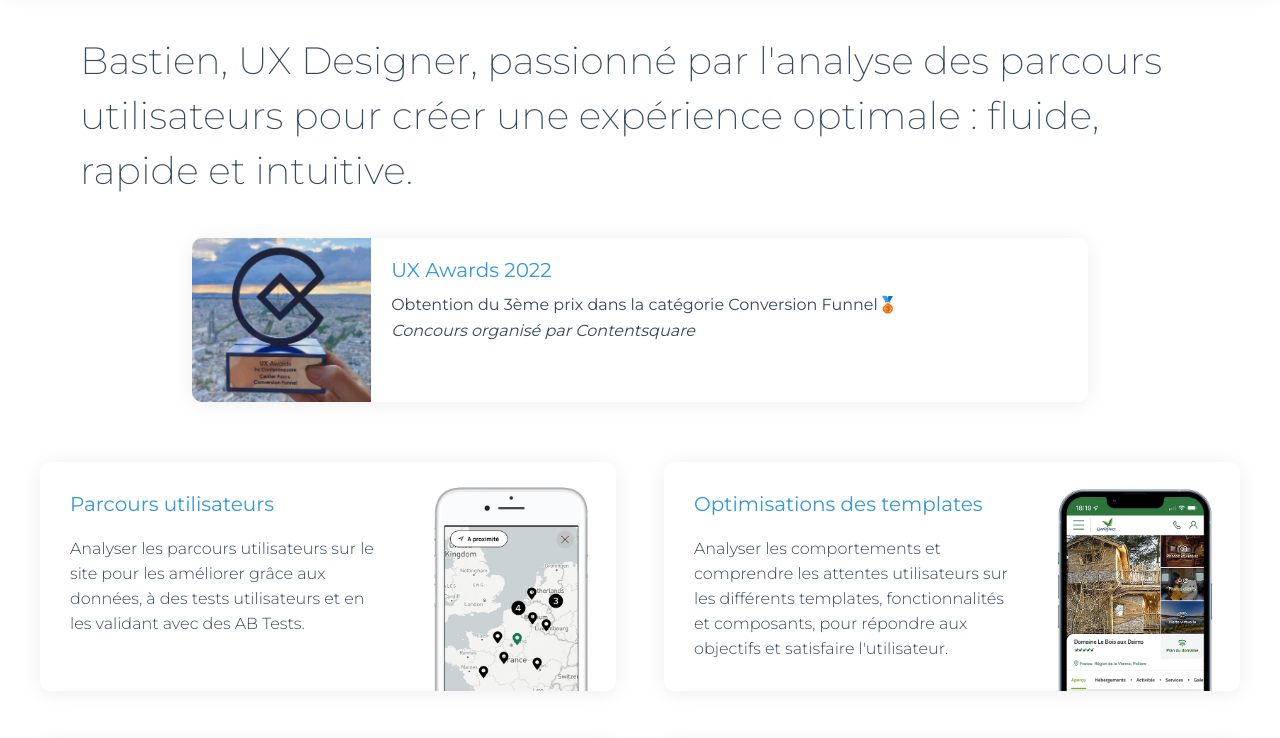
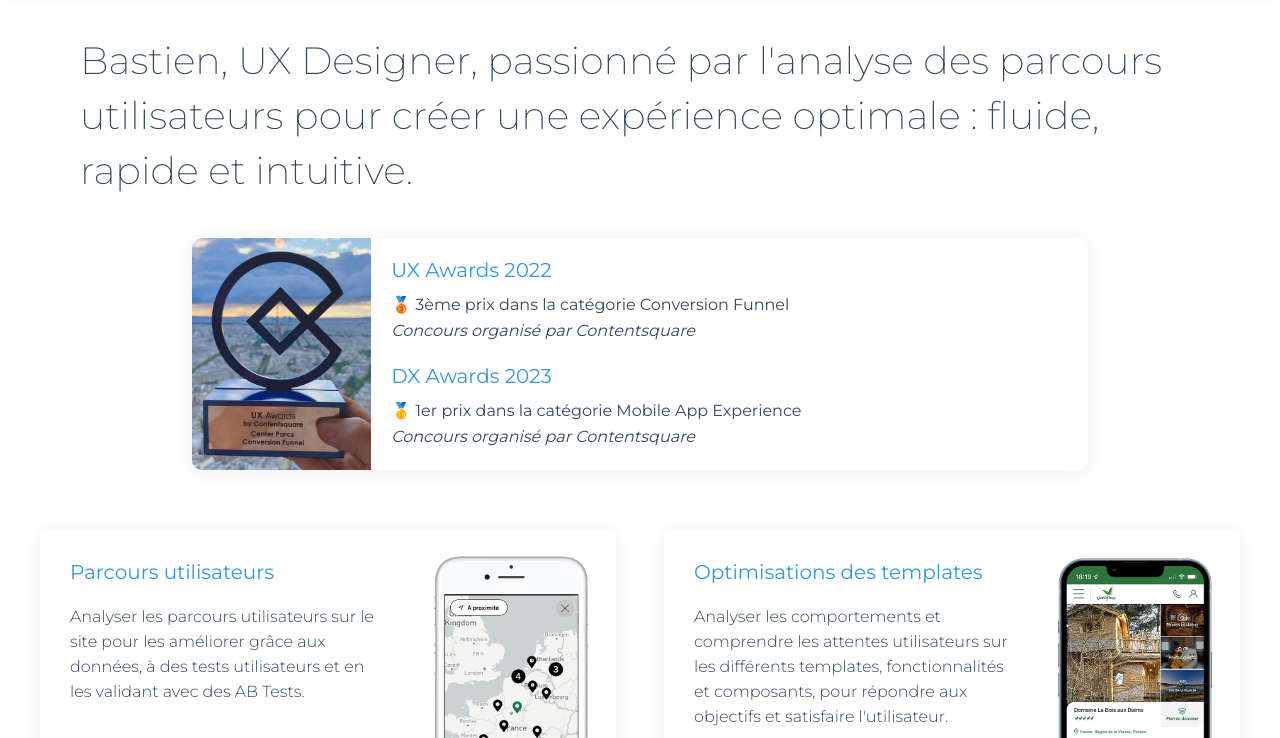
Before and after one commit to bastienbcher/resume, a plain HTML site: page index.html in a window 1280 px wide. Shown: the part 74-812 px from the top of the page. Drawn offline with nearby package versions, Linux system fonts and the light colour scheme.

Commit message:
Add files via upload

```diff
--- a/index.html
+++ b/index.html
@@ -32,7 +32,9 @@
             <div class="photo"><img src="img/Center-Parcs-Rooftop.jpeg"></div>
             <div class="description">
             <h2>UX Awards 2022</h2>
-            <p>Obtention du 3ème prix dans la catégorie Conversion Funnel🥉<br> <i>Concours organisé par Contentsquare</i></p>
+            <p>🥉 3ème prix dans la catégorie Conversion Funnel<br> <i>Concours organisé par Contentsquare</i></p>
+            <h2>DX Awards 2023</h2>
+            <p>🥇 1er prix dans la catégorie Mobile App Experience<br> <i>Concours organisé par Contentsquare</i></p>
             </div>
     </section>
 
@@ -99,7 +101,7 @@
                 <h3>Center Parcs</h3>
                 <p class="formation">UX Designer</p>
                 <h4>déc. 2019 – Aujourd'hui</h4>
-                <p>UX Designer pour les sites Center Parcs sur le marché européen :</p>
+                <p>UX Designer pour les sites / application Center Parcs sur le marché européen :</p>
                 <ul>
                 <li>Etre garant de l’ergonomie des pages / parcours utilisateurs pour l’ensemble des pays.</li>
                 <li>Analyser, suivre les KPIs et feedbacks afin de proposer une expérience optimale.</li>
```
